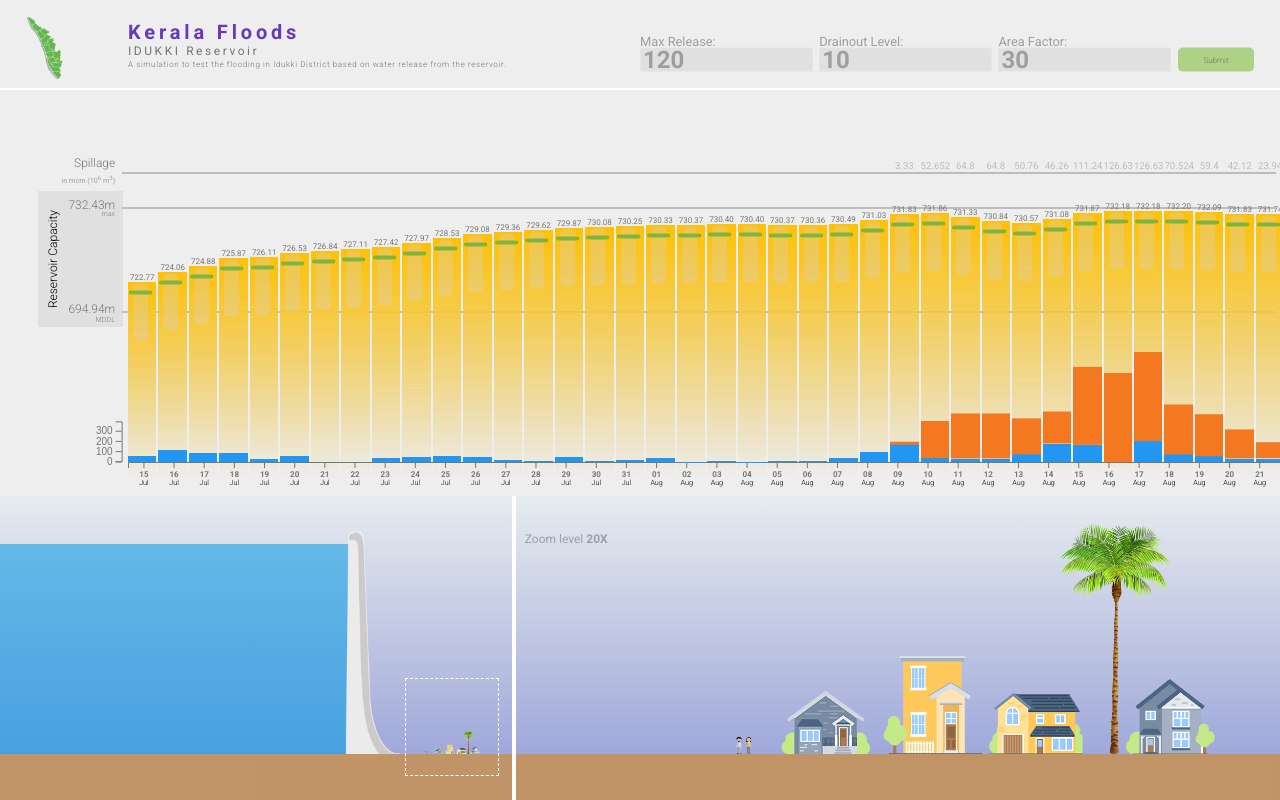
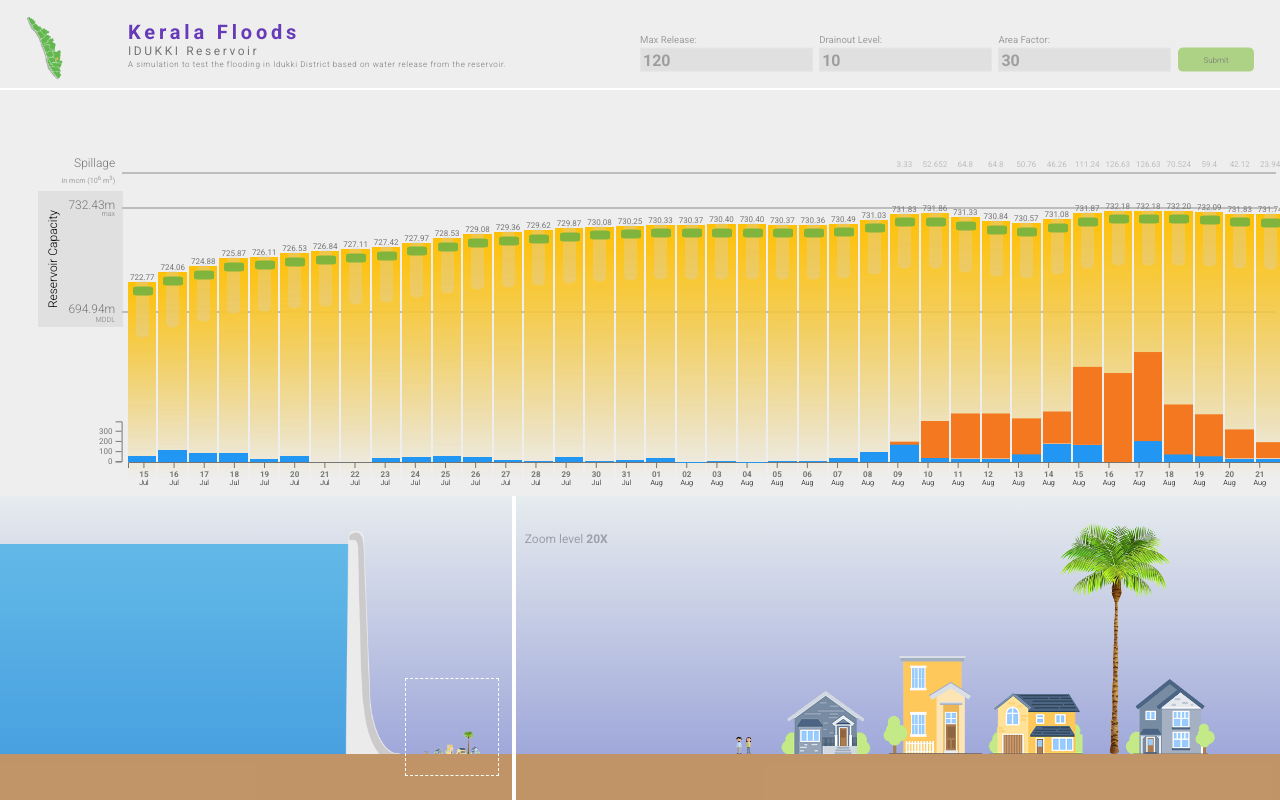
Before and after one commit to rathodkuldeepsingh/Idukki_dam, a plain HTML site: page index.html in a window 1280 px wide. Drawn offline with nearby package versions, Linux system fonts and the light colour scheme; some packages are replaced by stand-ins of ours; a script that the page names is missing.

Commit message:
Add files via upload

```diff
--- a/index.html
+++ b/index.html
@@ -83,7 +83,10 @@
 				stroke: #757575;
 			}
 			#yaxis>svg>g>g>text{
-				fill:#757575;
+				fill: #757575;
+			    font-family: 'Roboto', sans-serif;
+			    font-size: 1vh;
+			    font-weight: 400;
 			}
 
 			.x-axis-mon>path,.x-axis-mon>.tick>line{
@@ -120,9 +123,9 @@
 			}
 			 .slider {
 			 	position: absolute;
-			 	top:0%;
+			 	top:-1%;
 	            -webkit-appearance: none;
-	            width: 200%;
+
 	            height: 15px;
 	            border-radius: 5px;
 	            background: #d3d3d373;
@@ -137,7 +140,7 @@
 	        .slider::-webkit-slider-thumb {
 	            -webkit-appearance: none;
 	            appearance: none;
-	            width: 8%;
+	            width: 15%;
 	            height: 150%;
 	            border-radius: 20%;
 	            background: #4CAF50;
@@ -172,7 +175,7 @@
 	        	font-family: 'Roboto', sans-serif;
 	        	margin-right: 2px;
 	        	text-align: center;
-	        	font-size: 0.6em;
+	        	font-size: 1vh;
 	        	color: #BDBDBD;
 	        }
 	        ::-webkit-scrollbar {
@@ -210,7 +213,7 @@
 				height: 100%;
 			}
 			.elem>p{
-				font-size: 0.8em;
+				font-size: 1.2vh;
 				height: 1vh;
 				margin-top: 0;
 				position: relative;
@@ -220,7 +223,7 @@
 			    height: 3vh;
 			    font-family: 'Roboto', sans-serif;
 			    font-weight: 700;
-			    font-size: 1.5em;
+			    font-size: 2vh;
 			    border: solid 0.1vw #ffffff24;
 			    color: #9E9E9E;
 			    background: #E0E0E0;
@@ -624,7 +627,8 @@
 		       		yScale3 = d3.scaleLinear().range([height/20, 0]);
 		    	var xScale2 = d3.scaleBand().range([0,height*2]).padding(0.055),
 		        	yScale2 = d3.scaleLinear().range([height/5,height/3]);
-//reading dat from csv
+
+
 
 
 function draw(){
@@ -640,7 +644,7 @@ function draw(){
 			    ysvg.attr('width',width*0.2)
 		        	.attr('height',height/2.5)
 		        	.attr("transform", "translate("+width*0.05+","+(height/3-height/15)+")");
-
+//reading dat from csv
 				d3.csv("Data.csv", function(error, data) {
 		        if (error) {      throw error;	        }
 
@@ -660,6 +664,10 @@ function draw(){
 				xScale2.domain(data.map(function(d) {  return dates(d.date); }));
 		        yScale2.domain([718, d3.max(data, function(d) { return d.level; })]);
 		        //yScale2.domain([710, d3.max(data, function(d) { return d.level; })]);
+
+
+
+
 
 //ghost dam bars
 
@@ -723,7 +731,9 @@ function draw(){
 		         	 	//.text(function(d){return d3.format(".1f")(d.level)});
 					*/
 
-
+	//slider dimensions
+				$(".slider").css("height",(xScale.bandwidth()-2)/2+"px");
+				$(".slider").css("width",7.1+"vh");
 
 	//rain Bars
 			    chart.selectAll(".bar")
@@ -842,9 +852,9 @@ function draw(){
 			              	var spill;
 			              	d3.select(abc.parentElement)
 			              		.select("span")
-			              		.text(Math.round(num));
+			              		.text(d3.format(".2f")(num));
 
-			              		updateChart(abc, Math.round(num)); //update height;
+			              		updateChart(abc, d3.format(".2f")(num)); //update height;
 
 
 			              	d3.select(".value:nth-child("+(index+1)+")")
```
